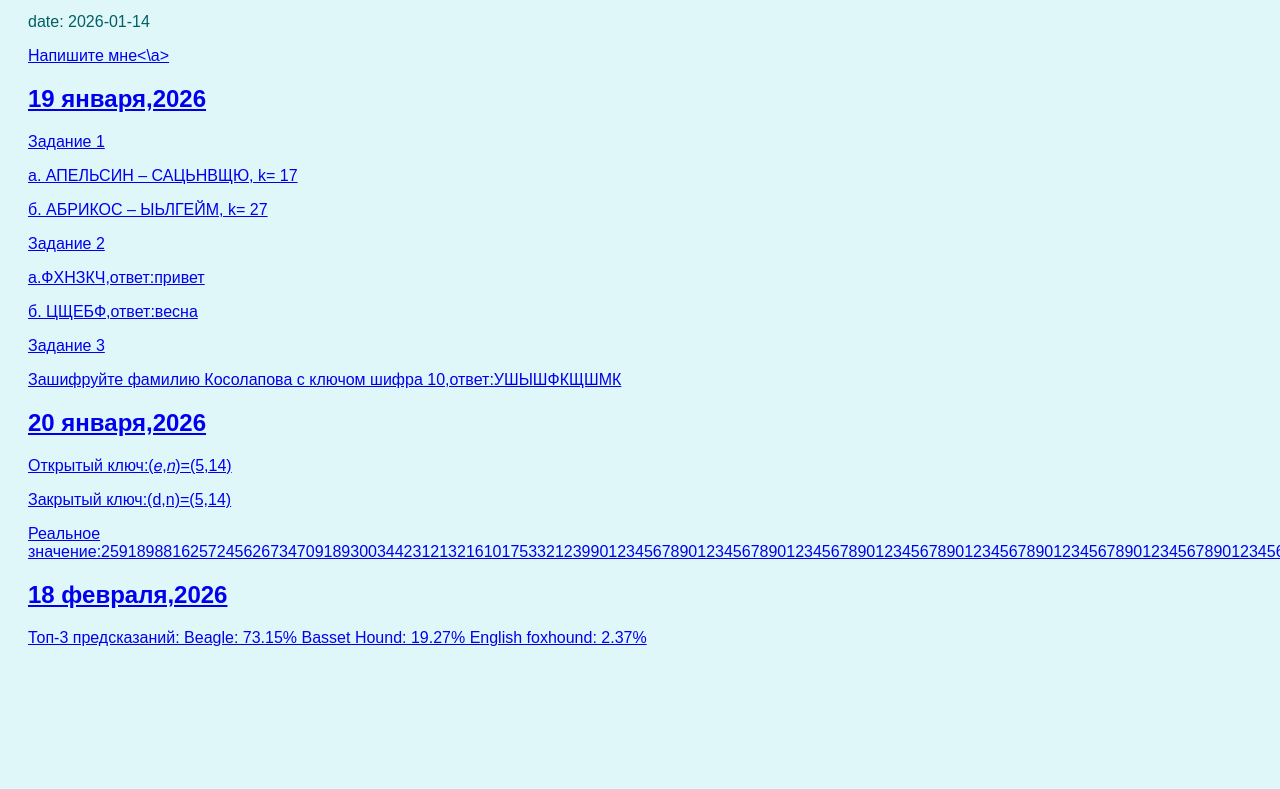
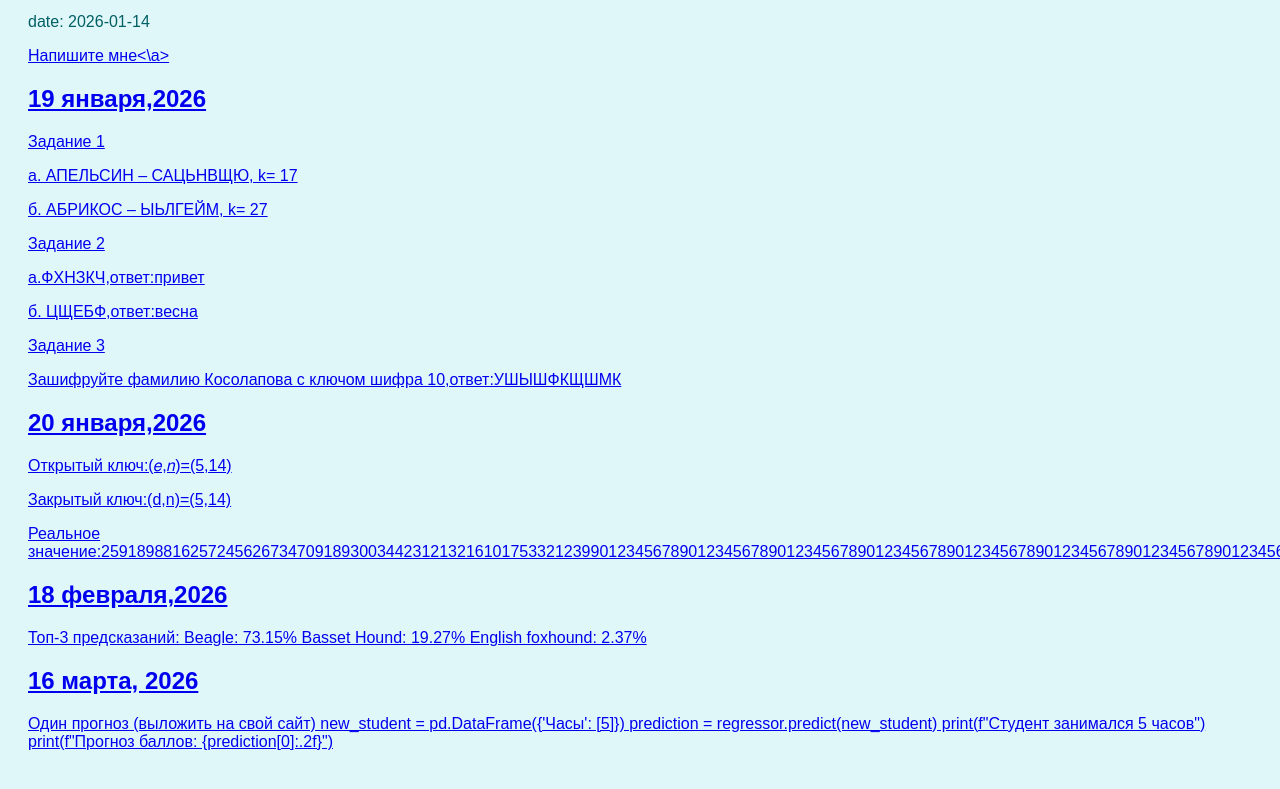
Before and after one commit to Shurki22/dem.github.io, a plain HTML site: page index.html in a window 1280 px wide. Shown: the part 1348-2137 px from the top of the page. Before the commit the page ends 2039 px from the top, so only its background shows below. Drawn offline with Linux system fonts and the light colour scheme.

Commit message:
Update index.html

```diff
--- a/index.html
+++ b/index.html
@@ -91,3 +91,10 @@ Beagle: 73.15%
 Basset Hound: 19.27%
 English foxhound: 2.37%
 </p>
+<h2> 16 марта, 2026</h2>
+<p> Один прогноз (выложить на свой сайт)
+new_student = pd.DataFrame({'Часы': [5]})
+prediction = regressor.predict(new_student)
+print(f"Студент занимался 5 часов")
+print(f"Прогноз баллов: {prediction[0]:.2f}")
+</p>
```
